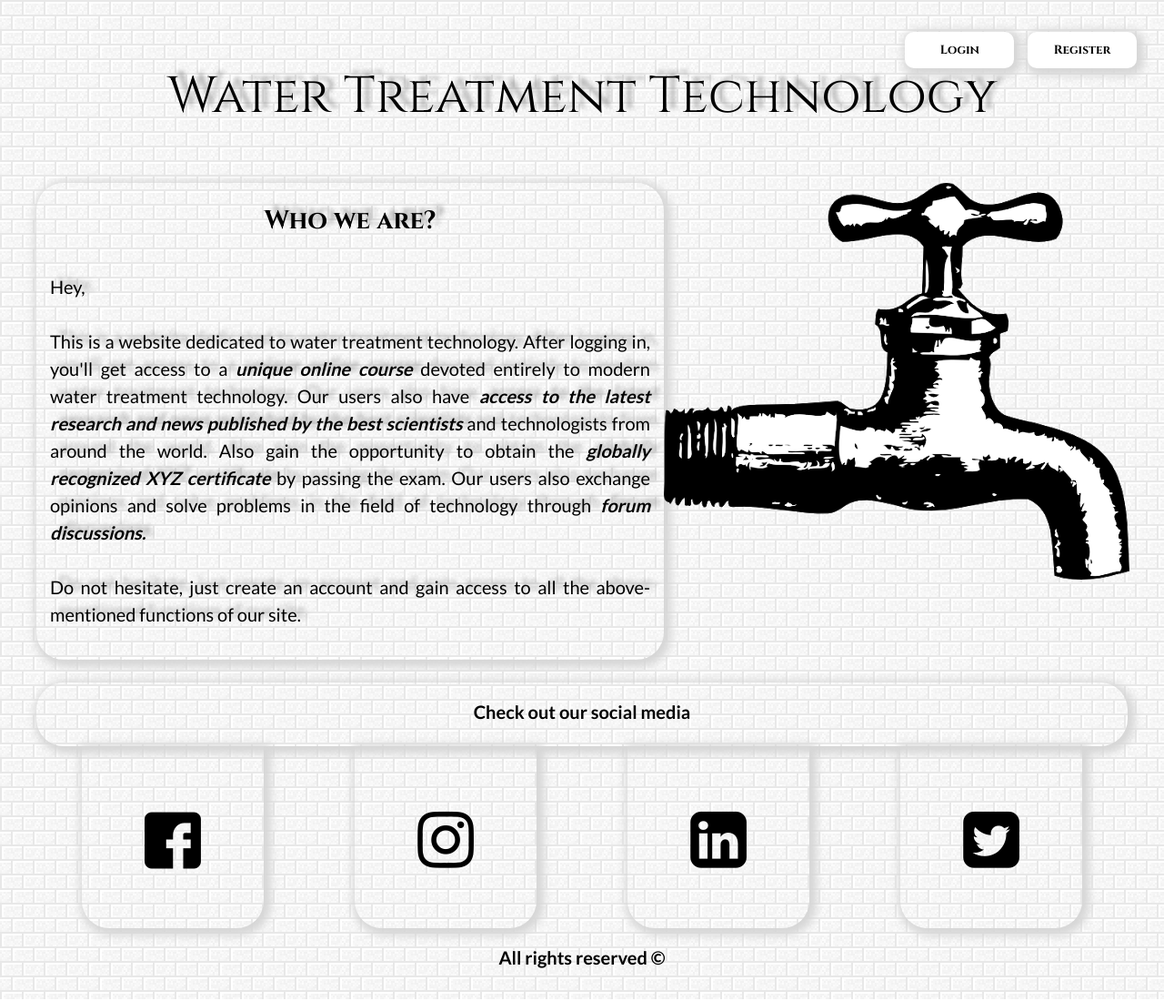
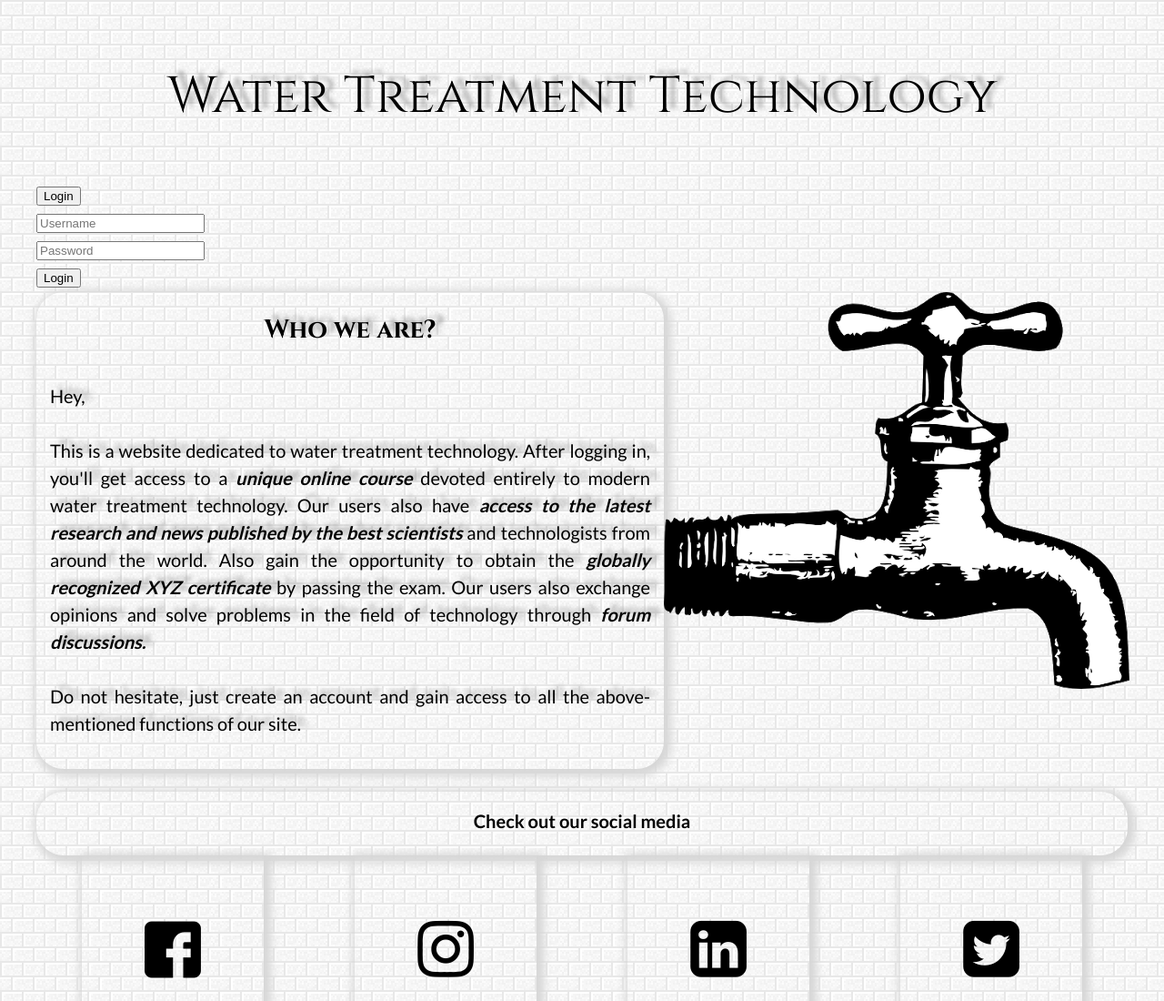
Before and after one commit to Szymon1311/Exam, a plain HTML site: page index.html in a window 1280 px wide. Shown: the top 1100 px of the page at 91% size. Drawn offline with Linux system fonts and the light colour scheme.

Commit message:
update html and css code

```diff
--- a/index.html
+++ b/index.html
@@ -15,10 +15,35 @@
         <header>
             <div id="title"><h1>Water Treatment Technology</h1></div>
 
-            <div class="login">
-                <button class="loginbutton" type="button"><a href="#">Login</a></button>
-                <button class="loginbutton" type="button"><a href="#">Register</a></button>
+            <script>
+                var show = function() {
+                var loginscreen = document.getElementById('screen');
+                if (loginscreen.style.display === 'block' || loginscreen.style.display === '')
+                loginscreen.style.display = 'none';
+                else
+                loginscreen.style.display = 'block'
+                }
+            </script>
+
+            <button onclick="show()">Login</button>
+
+            <form action="order.php" method="post" enctype="multipart/form-data">
+            <div id="screen">
+
+                <div class="column">
+                    <input type="text" name="username" placeholder="Username" required>
+                </div>
+
+                <div class="column">
+                    <input type="password" name="password" placeholder="Password" required>
+                </div>
+
+                <div class="column">
+                    <input type="submit" value="Login">
+                </div>
+
             </div>
+            </form>
 
         </header>
 
--- a/style.css
+++ b/style.css
@@ -39,49 +39,6 @@ body
 #title h1:hover
 {
     cursor: default;
-}
-
-.login
-{
-    position: absolute;
-    top: 35px;
-    right: 20px;
-}
-
-button
-{
-    background-color: fade(#FFFFFF, 50%);
-    -webkit-box-shadow: 3px 3px 10px 5px rgba(214,214,214,1);
-    -moz-box-shadow: 3px 3px 10px 5px rgba(214,214,214,1);
-    box-shadow: 3px 3px 10px 5px rgba(214,214,214,1);
-}
-
-.loginbutton
-{
-    border-radius: 10px;
-    border: none;
-    margin-right: 10px;
-    height: 40px;
-    width: 120px;
-    outline: none;
-    transition: transform 0.5s ease-in-out;
-    background-color: #ffffff;
-    -webkit-box-shadow: 3px 3px 10px 5px rgba(214,214,214,1);
-    -moz-box-shadow: 3px 3px 10px 5px rgba(214,214,214,1);
-    box-shadow: 3px 3px 10px 5px rgba(214,214,214,1);
-}
-
-.loginbutton:hover
-{
-    transform: scale(1.2);
-}
-
-.loginbutton a
-{
-    font-family: 'Cinzel', serif;
-    font-weight: 700;
-    text-decoration: none;
-    color: #000000;
 }
 
 .article
```
